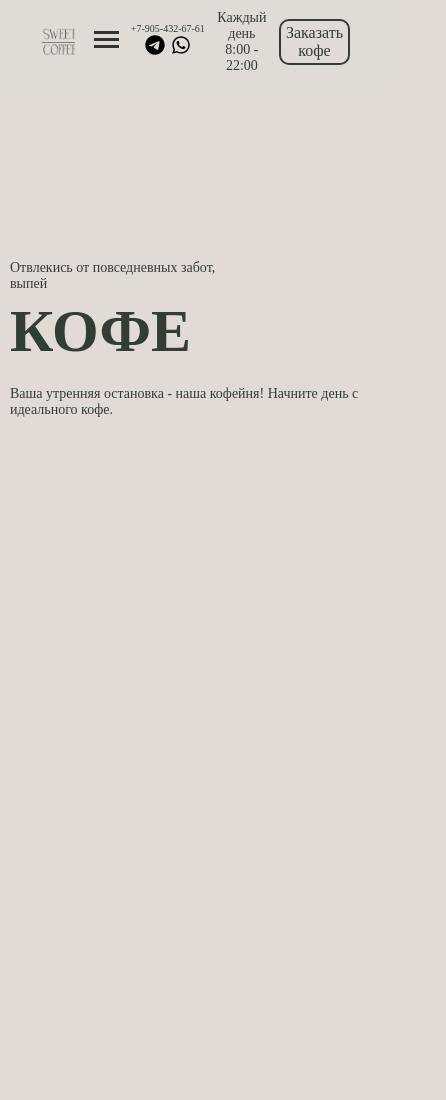
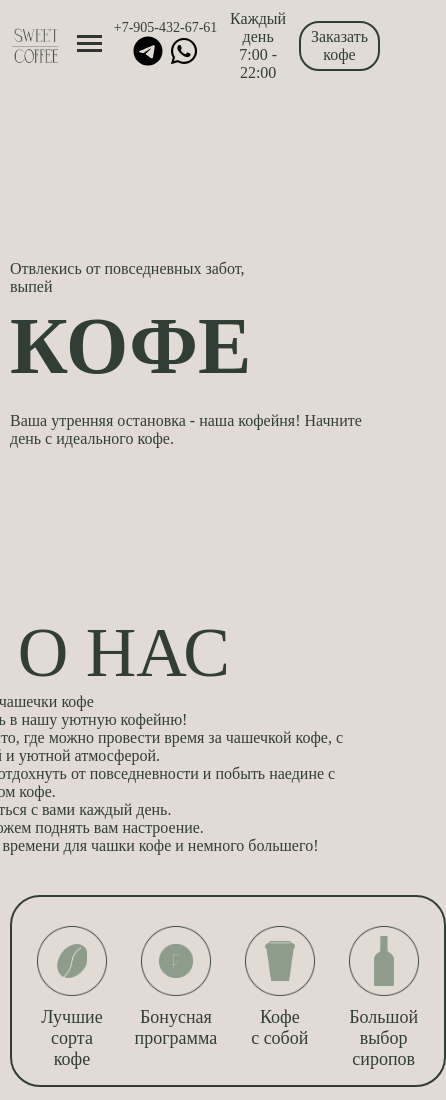
Before and after one commit to Sanok295/SWEET-COFFEE, a plain HTML site: page index.html in a window 390 px wide. Shown: the whole page, 446 px wide, since content can reach past the window. Before the commit the page ends 844 px from the top, so only its background shows below. Drawn offline with Linux system fonts and the light colour scheme; files whose address does not match are found by name.

Commit message:
commit 25-02_2

```diff
--- a/css/media.css
+++ b/css/media.css
@@ -39,6 +39,17 @@
 .header__up-right-href{
     font-size: 24px;
 }
+/* ABOUT */
+.about__flex {
+    margin: 0 auto;
+    margin-top: 40px;
+    display: flex;
+    justify-content: center;
+    text-align: center;
+    padding:  20px 40px;
+    border: 2px solid var(--black);
+    border-radius: 30px;
+}
 }
 
 @media screen and (max-width:1020px){
@@ -49,6 +60,45 @@
     }
     .header__up-right{
         gap: 1vw;
+    }
+    /* ABOUT */
+    .about__flex {
+        gap: 1vw;
+    }
+    .about__flex-item {
+        position: relative;
+        width: 150px;
+    }
+    .about__flex-item-bg, .about__flex-item-vector, .about__flex-item-circle, .about__flex-item-bg-2, .about__flex-item-circle-2, .about__flex-item-bg-3, .about__flex-item-bg-4{
+        width: 50px;
+        height: 54px;
+        bottom: 90px;
+    }
+    .about__flex-item-circle{
+        width: 110px;
+        height: 110px;
+        bottom: 90px;
+    }
+    .about__flex-item-vector{
+        width: 30px;
+    }
+    .about__flex-item-bg-2{
+        width: 54px;
+    }
+    .about__flex-item-circle-2{
+        width: 15px;
+        height: 30px;
+    }
+    .about__flex-item-bg-3{
+        width: 27px;
+        height: 70px;
+    }
+    .about__flex-item-bg-4{
+        width: 50px;
+        height: 65px;
+    }
+    .about__flex-item-h3 {
+        padding-top: 150px;
     }
 }
 
@@ -67,6 +117,9 @@
     }
     .text-p, .text-span{
         font-size: 16px;
+    }
+    .header__up{
+        padding: 10px 10px 10px;
     }
     .header__up-right{
         gap: 0;
@@ -91,7 +144,47 @@
 }
 
 @media screen and (max-width:720px){
-
+    /* ABOUT */
+    .about__flex{
+        padding: 0 10px 15px;
+    }
+    .about__flex-item {
+        position: relative;
+        width: 100px;
+    }
+    .about__flex-item-bg, .about__flex-item-vector, .about__flex-item-circle, .about__flex-item-bg-2, .about__flex-item-circle-2, .about__flex-item-bg-3, .about__flex-item-bg-4{
+        width: 30px;
+        height: 34px;
+        bottom: 45px;
+    }
+    .about__flex-item-circle{
+        width: 70px;
+        height: 70px;
+        bottom: 45px;
+    }
+    .about__flex-item-vector{
+        width: 18px;
+    }
+    .about__flex-item-bg-2{
+        width: 34px;
+    }
+    .about__flex-item-circle-2{
+        width: 7px;
+        height: 15px;
+    }
+    .about__flex-item-bg-3{
+        width: 20px;
+        height: 50px;
+    }
+    .about__flex-item-bg-4{
+        width: 30px;
+        height: 40px;
+    }
+    .about__flex-item-h3 {
+        font-size: 18px;
+        padding-top: 110px;
+    }
+}
 
 
 
@@ -128,8 +221,8 @@
         padding: 0;
     }
     .header__up-logo{
-        height: 30px;
-        width: 45px;
+        height: 40px;
+        width: 60px;
     }
     .header__up-right-href{
         font-size: 16px;
--- a/css/style.css
+++ b/css/style.css
@@ -7,7 +7,7 @@
 
 
 
-main, footer{
+.menu, .bonus, .order, footer{
     display: none;
 }
 
@@ -206,7 +206,7 @@ a{
 }
 .header__up-right-contacts-numbers-up{
     white-space: nowrap;
-    font-size: 12px;
+    font-size: 14px;
     display: flex;
     flex-direction: column;
 }
@@ -327,13 +327,14 @@ a{
     display: flex;
     justify-content: center;
     text-align: center;
-    padding:  20px 40px;
+    padding: 10px 20px;
     border: 2px solid var(--black);
     border-radius: 30px;
+    gap: 3vw;
 }
 .about__flex-item {
     position: relative;
-    width: 250px;
+    width: 200px;
 }
 .about__flex-item-bg, .about__flex-item-vector, .about__flex-item-circle, .about__flex-item-bg-2, .about__flex-item-circle-2, .about__flex-item-bg-3, .about__flex-item-bg-4{
     width: 72px;
@@ -351,8 +352,8 @@ a{
 }
 .about__flex-item-circle{
     background-image: url(/img/icons__about/Circle-icon.png);
-    width: 170px;
-    height: 170px;
+    width: 150px;
+    height: 150px;
     bottom: 100px;
     z-index: 5;
 }
--- a/index.html
+++ b/index.html
@@ -54,14 +54,14 @@
                 <div class="header__up-right-contacts">
                     <a class="header__up-right-contacts-numbers-up" href="tel:+79054326761">+7-905-432-67-61</a>
                     <div class="header__up-right-contacts-numbers-down">
-                        <a href="https://t.me/dead_superhero"><svg style="width:20px; height:20px;" xmlns="http://www.w3.org/2000/svg" viewBox="0 0 496 512"><!--!Font Awesome Free 6.7.2 by @fontawesome - https://fontawesome.com License - https://fontawesome.com/license/free Copyright 2025 Fonticons, Inc.--><path d="M248 8C111 8 0 119 0 256S111 504 248 504 496 393 496 256 385 8 248 8zM363 176.7c-3.7 39.2-19.9 134.4-28.1 178.3-3.5 18.6-10.3 24.8-16.9 25.4-14.4 1.3-25.3-9.5-39.3-18.7-21.8-14.3-34.2-23.2-55.3-37.2-24.5-16.1-8.6-25 5.3-39.5 3.7-3.8 67.1-61.5 68.3-66.7 .2-.7 .3-3.1-1.2-4.4s-3.6-.8-5.1-.5q-3.3 .7-104.6 69.1-14.8 10.2-26.9 9.9c-8.9-.2-25.9-5-38.6-9.1-15.5-5-27.9-7.7-26.8-16.3q.8-6.7 18.5-13.7 108.4-47.2 144.6-62.3c68.9-28.6 83.2-33.6 92.5-33.8 2.1 0 6.6 .5 9.6 2.9a10.5 10.5 0 0 1 3.5 6.7A43.8 43.8 0 0 1 363 176.7z"/></svg></a>
-                        <a href="https://wa.me/+79054326761"><svg style="width:20px; height:20px;" xmlns="http://www.w3.org/2000/svg" viewBox="0 0 448 512"><!--!Font Awesome Free 6.7.2 by @fontawesome - https://fontawesome.com License - https://fontawesome.com/license/free Copyright 2025 Fonticons, Inc.--><path d="M380.9 97.1C339 55.1 283.2 32 223.9 32c-122.4 0-222 99.6-222 222 0 39.1 10.2 77.3 29.6 111L0 480l117.7-30.9c32.4 17.7 68.9 27 106.1 27h.1c122.3 0 224.1-99.6 224.1-222 0-59.3-25.2-115-67.1-157zm-157 341.6c-33.2 0-65.7-8.9-94-25.7l-6.7-4-69.8 18.3L72 359.2l-4.4-7c-18.5-29.4-28.2-63.3-28.2-98.2 0-101.7 82.8-184.5 184.6-184.5 49.3 0 95.6 19.2 130.4 54.1 34.8 34.9 56.2 81.2 56.1 130.5 0 101.8-84.9 184.6-186.6 184.6zm101.2-138.2c-5.5-2.8-32.8-16.2-37.9-18-5.1-1.9-8.8-2.8-12.5 2.8-3.7 5.6-14.3 18-17.6 21.8-3.2 3.7-6.5 4.2-12 1.4-32.6-16.3-54-29.1-75.5-66-5.7-9.8 5.7-9.1 16.3-30.3 1.8-3.7 .9-6.9-.5-9.7-1.4-2.8-12.5-30.1-17.1-41.2-4.5-10.8-9.1-9.3-12.5-9.5-3.2-.2-6.9-.2-10.6-.2-3.7 0-9.7 1.4-14.8 6.9-5.1 5.6-19.4 19-19.4 46.3 0 27.3 19.9 53.7 22.6 57.4 2.8 3.7 39.1 59.7 94.8 83.8 35.2 15.2 49 16.5 66.6 13.9 10.7-1.6 32.8-13.4 37.4-26.4 4.6-13 4.6-24.1 3.2-26.4-1.3-2.5-5-3.9-10.5-6.6z"/></svg></a>
+                        <a href="https://t.me/dead_superhero"><svg style="width:30px; height:30px;" xmlns="http://www.w3.org/2000/svg" viewBox="0 0 496 512"><!--!Font Awesome Free 6.7.2 by @fontawesome - https://fontawesome.com License - https://fontawesome.com/license/free Copyright 2025 Fonticons, Inc.--><path d="M248 8C111 8 0 119 0 256S111 504 248 504 496 393 496 256 385 8 248 8zM363 176.7c-3.7 39.2-19.9 134.4-28.1 178.3-3.5 18.6-10.3 24.8-16.9 25.4-14.4 1.3-25.3-9.5-39.3-18.7-21.8-14.3-34.2-23.2-55.3-37.2-24.5-16.1-8.6-25 5.3-39.5 3.7-3.8 67.1-61.5 68.3-66.7 .2-.7 .3-3.1-1.2-4.4s-3.6-.8-5.1-.5q-3.3 .7-104.6 69.1-14.8 10.2-26.9 9.9c-8.9-.2-25.9-5-38.6-9.1-15.5-5-27.9-7.7-26.8-16.3q.8-6.7 18.5-13.7 108.4-47.2 144.6-62.3c68.9-28.6 83.2-33.6 92.5-33.8 2.1 0 6.6 .5 9.6 2.9a10.5 10.5 0 0 1 3.5 6.7A43.8 43.8 0 0 1 363 176.7z"/></svg></a>
+                        <a href="https://wa.me/+79054326761"><svg style="width:30px; height:30px;" xmlns="http://www.w3.org/2000/svg" viewBox="0 0 448 512"><!--!Font Awesome Free 6.7.2 by @fontawesome - https://fontawesome.com License - https://fontawesome.com/license/free Copyright 2025 Fonticons, Inc.--><path d="M380.9 97.1C339 55.1 283.2 32 223.9 32c-122.4 0-222 99.6-222 222 0 39.1 10.2 77.3 29.6 111L0 480l117.7-30.9c32.4 17.7 68.9 27 106.1 27h.1c122.3 0 224.1-99.6 224.1-222 0-59.3-25.2-115-67.1-157zm-157 341.6c-33.2 0-65.7-8.9-94-25.7l-6.7-4-69.8 18.3L72 359.2l-4.4-7c-18.5-29.4-28.2-63.3-28.2-98.2 0-101.7 82.8-184.5 184.6-184.5 49.3 0 95.6 19.2 130.4 54.1 34.8 34.9 56.2 81.2 56.1 130.5 0 101.8-84.9 184.6-186.6 184.6zm101.2-138.2c-5.5-2.8-32.8-16.2-37.9-18-5.1-1.9-8.8-2.8-12.5 2.8-3.7 5.6-14.3 18-17.6 21.8-3.2 3.7-6.5 4.2-12 1.4-32.6-16.3-54-29.1-75.5-66-5.7-9.8 5.7-9.1 16.3-30.3 1.8-3.7 .9-6.9-.5-9.7-1.4-2.8-12.5-30.1-17.1-41.2-4.5-10.8-9.1-9.3-12.5-9.5-3.2-.2-6.9-.2-10.6-.2-3.7 0-9.7 1.4-14.8 6.9-5.1 5.6-19.4 19-19.4 46.3 0 27.3 19.9 53.7 22.6 57.4 2.8 3.7 39.1 59.7 94.8 83.8 35.2 15.2 49 16.5 66.6 13.9 10.7-1.6 32.8-13.4 37.4-26.4 4.6-13 4.6-24.1 3.2-26.4-1.3-2.5-5-3.9-10.5-6.6z"/></svg></a>
                     </div>
                 </div>
 
 
 
-                    <span class="header__up-right-contacts-time text-span">Каждый день <br> 8:00 - 22:00</span>
+                    <span class="header__up-right-contacts-time text-span">Каждый день <br> 7:00 - 22:00</span>
                     <a href="#order" class="header__up-right-href">Заказать кофе</a>
             </div>
         </div>
@@ -112,29 +112,29 @@
                 </div>
                 <div class="about__flex">
                     <div class="about__flex-item">
-                        <h3 class="about__flex-item-h3 text-h3">Лучшие сорта кофе</h3>
+                        <h3 class="about__flex-item-h3 text-h3">Лучшие <br> сорта <br> кофе</h3>
                         <!-- <span class="about__flex-item-span text-span">Выбери любимый вкус</span> -->
                         <div class="about__flex-item-bg"></div>
                         <div class="about__flex-item-vector"></div>
                         <div class="about__flex-item-circle"></div>
                     </div>
                     <div class="about__flex-item">
-                        <h3 class="about__flex-item-h3 text-h3">Бонусная программа</h3>
+                        <h3 class="about__flex-item-h3 text-h3">Бонусная <br> программа</h3>
                         <!-- <span class="about__flex-item-span text-span">Заряди свой гаджет</span> -->
                          <div class="about__flex-item-bg about__flex-item-bg-2"></div>
                          <div class="about__flex-item-circle"></div>
                          <div class="about__flex-item-circle about__flex-item-circle-2"></div>
                     </div>
                     <div class="about__flex-item">
-                        <h3 class="about__flex-item-h3 text-h3">Большой выбор сиропов</h3>
-                        <!-- <span class="about__flex-item-span text-span">Сделай свой напиток ярче</span> -->
-                         <div class="about__flex-item-bg about__flex-item-bg-3"></div>
+                        <h3 class="about__flex-item-h3 text-h3">Кофе <br> с собой</h3>
+                        <!-- <span class="about__flex-item-span text-span">Возьми кофе с собой</span> -->
+                         <div class="about__flex-item-bg about__flex-item-bg-4"></div>
                          <div class="about__flex-item-circle"></div>
                     </div>
                     <div class="about__flex-item">
-                        <h3 class="about__flex-item-h3 text-h3">Кофе <br> с собой</h3>
-                        <!-- <span class="about__flex-item-span text-span">Возьми кофе с собой</span> -->
-                         <div class="about__flex-item-bg about__flex-item-bg-4"></div>
+                        <h3 class="about__flex-item-h3 text-h3">Большой <br> выбор <br> сиропов</h3>
+                        <!-- <span class="about__flex-item-span text-span">Сделай свой напиток ярче</span> -->
+                         <div class="about__flex-item-bg about__flex-item-bg-3"></div>
                          <div class="about__flex-item-circle"></div>
                     </div>
                 </div>
```
